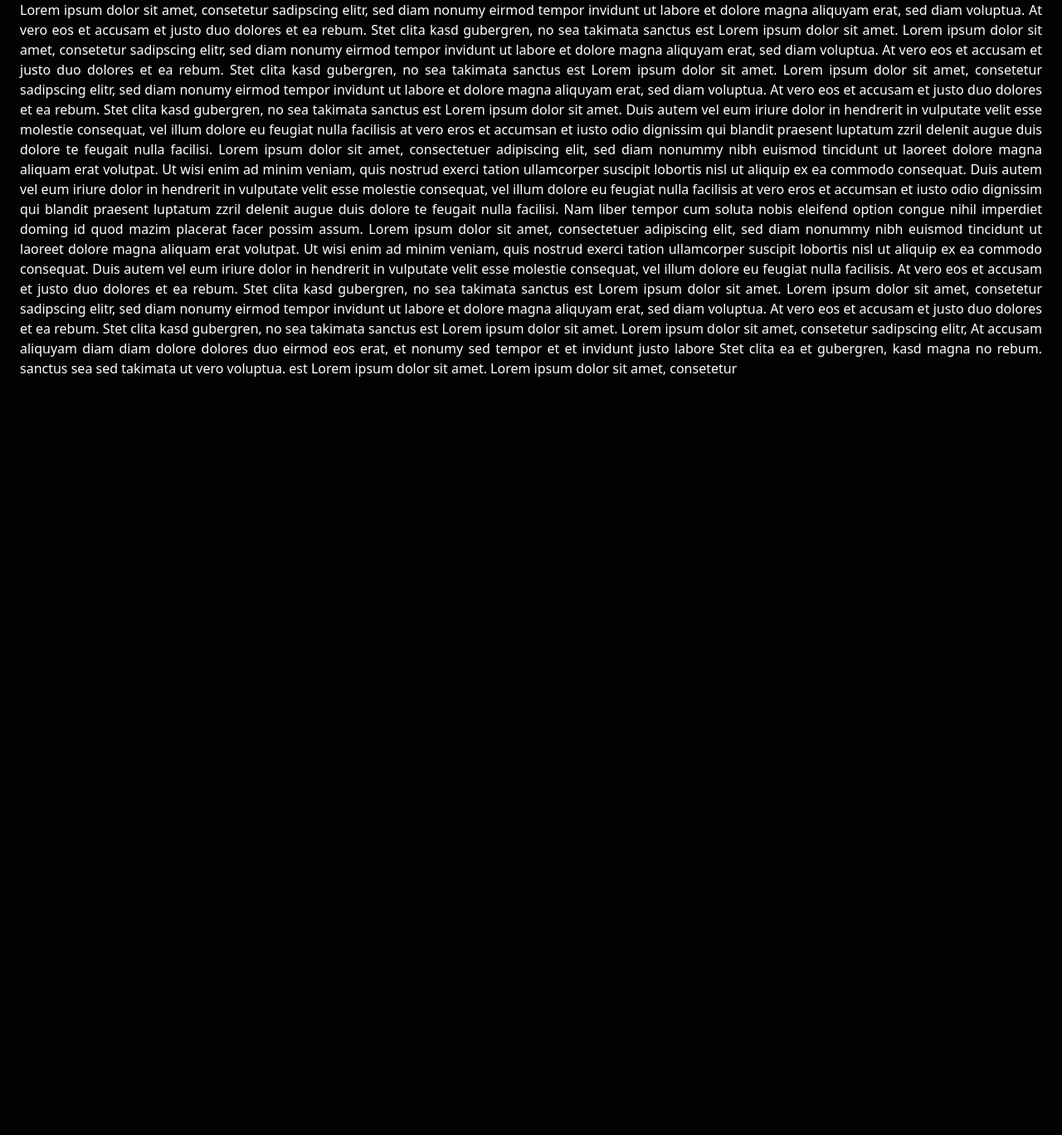
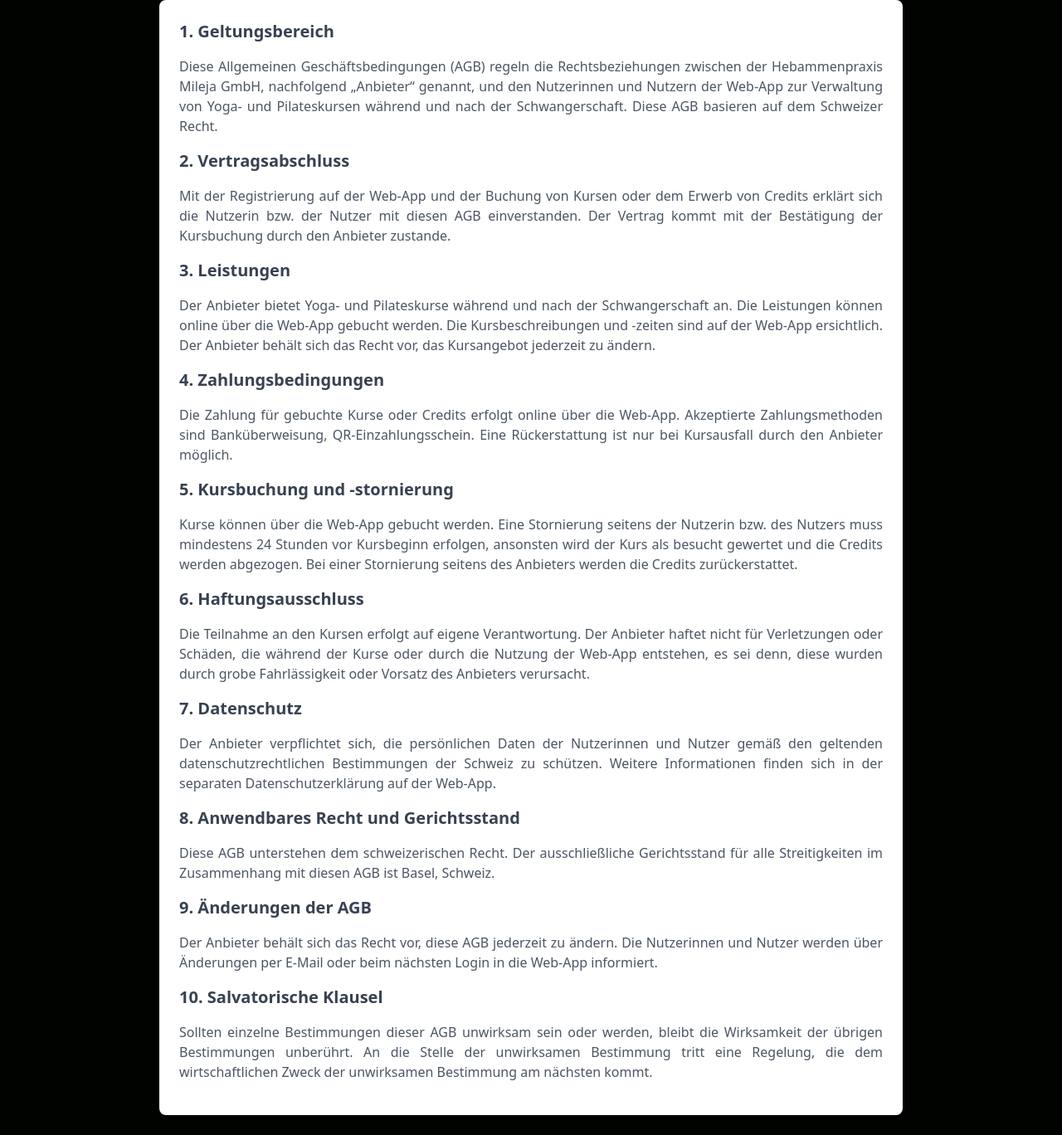
Before and after one commit to DannyBagus/yoga-class-app, a Django app: page /users/agb/ in a window 1280 px wide. Shown: the part 332-1700 px from the top of the page at 83% size. Before the commit the page ends 786 px from the top, so only its background shows below. Run offline with Django 5.2, Linux system fonts and the light colour scheme; some libraries are stand-ins or nearby versions.

Commit message:
agb and dsg completed

```diff
--- a/core/templates/core/home.html
+++ b/core/templates/core/home.html
@@ -233,8 +233,10 @@
     </div>
   </div>
 
-  <div id="impressum" class="flex justify-center items-center">
+  <div id="impressum" class="flex justify-center items-center space-x-4">
     <a href="{% url 'impressum' %}">Impressum</a>
+    <a href="{% url 'gtc-full' %}">AGBs</a>
+    <a href="{% url 'dsg' %}">DSG</a>
   </div>
 </div>
 {% endblock %}
--- a/users/templates/partials/gtc.html
+++ b/users/templates/partials/gtc.html
@@ -12,48 +12,101 @@
 
 <div class="text-white text-justify">
   <!-- GTC content -->
-  <div>
-    Lorem ipsum dolor sit amet, consetetur sadipscing elitr, sed diam nonumy
-    eirmod tempor invidunt ut labore et dolore magna aliquyam erat, sed diam
-    voluptua. At vero eos et accusam et justo duo dolores et ea rebum. Stet
-    clita kasd gubergren, no sea takimata sanctus est Lorem ipsum dolor sit
-    amet. Lorem ipsum dolor sit amet, consetetur sadipscing elitr, sed diam
-    nonumy eirmod tempor invidunt ut labore et dolore magna aliquyam erat, sed
-    diam voluptua. At vero eos et accusam et justo duo dolores et ea rebum. Stet
-    clita kasd gubergren, no sea takimata sanctus est Lorem ipsum dolor sit
-    amet. Lorem ipsum dolor sit amet, consetetur sadipscing elitr, sed diam
-    nonumy eirmod tempor invidunt ut labore et dolore magna aliquyam erat, sed
-    diam voluptua. At vero eos et accusam et justo duo dolores et ea rebum. Stet
-    clita kasd gubergren, no sea takimata sanctus est Lorem ipsum dolor sit
-    amet. Duis autem vel eum iriure dolor in hendrerit in vulputate velit esse
-    molestie consequat, vel illum dolore eu feugiat nulla facilisis at vero eros
-    et accumsan et iusto odio dignissim qui blandit praesent luptatum zzril
-    delenit augue duis dolore te feugait nulla facilisi. Lorem ipsum dolor sit
-    amet, consectetuer adipiscing elit, sed diam nonummy nibh euismod tincidunt
-    ut laoreet dolore magna aliquam erat volutpat. Ut wisi enim ad minim veniam,
-    quis nostrud exerci tation ullamcorper suscipit lobortis nisl ut aliquip ex
-    ea commodo consequat. Duis autem vel eum iriure dolor in hendrerit in
-    vulputate velit esse molestie consequat, vel illum dolore eu feugiat nulla
-    facilisis at vero eros et accumsan et iusto odio dignissim qui blandit
-    praesent luptatum zzril delenit augue duis dolore te feugait nulla facilisi.
-    Nam liber tempor cum soluta nobis eleifend option congue nihil imperdiet
-    doming id quod mazim placerat facer possim assum. Lorem ipsum dolor sit
-    amet, consectetuer adipiscing elit, sed diam nonummy nibh euismod tincidunt
-    ut laoreet dolore magna aliquam erat volutpat. Ut wisi enim ad minim veniam,
-    quis nostrud exerci tation ullamcorper suscipit lobortis nisl ut aliquip ex
-    ea commodo consequat. Duis autem vel eum iriure dolor in hendrerit in
-    vulputate velit esse molestie consequat, vel illum dolore eu feugiat nulla
-    facilisis. At vero eos et accusam et justo duo dolores et ea rebum. Stet
-    clita kasd gubergren, no sea takimata sanctus est Lorem ipsum dolor sit
-    amet. Lorem ipsum dolor sit amet, consetetur sadipscing elitr, sed diam
-    nonumy eirmod tempor invidunt ut labore et dolore magna aliquyam erat, sed
-    diam voluptua. At vero eos et accusam et justo duo dolores et ea rebum. Stet
-    clita kasd gubergren, no sea takimata sanctus est Lorem ipsum dolor sit
-    amet. Lorem ipsum dolor sit amet, consetetur sadipscing elitr, At accusam
-    aliquyam diam diam dolore dolores duo eirmod eos erat, et nonumy sed tempor
-    et et invidunt justo labore Stet clita ea et gubergren, kasd magna no rebum.
-    sanctus sea sed takimata ut vero voluptua. est Lorem ipsum dolor sit amet.
-    Lorem ipsum dolor sit amet, consetetur
+  <div class="max-w-4xl mx-auto p-6 bg-white shadow-md rounded-lg">
+    <h2 class="text-xl font-semibold text-gray-700 mb-4">1. Geltungsbereich</h2>
+    <p class="text-gray-600 mb-4">
+      Diese Allgemeinen Geschäftsbedingungen (AGB) regeln die Rechtsbeziehungen
+      zwischen der Hebammenpraxis Mileja GmbH, nachfolgend „Anbieter“ genannt,
+      und den Nutzerinnen und Nutzern der Web-App zur Verwaltung von Yoga- und
+      Pilateskursen während und nach der Schwangerschaft. Diese AGB basieren auf
+      dem Schweizer Recht.
+    </p>
+
+    <h2 class="text-xl font-semibold text-gray-700 mb-4">
+      2. Vertragsabschluss
+    </h2>
+    <p class="text-gray-600 mb-4">
+      Mit der Registrierung auf der Web-App und der Buchung von Kursen oder dem
+      Erwerb von Credits erklärt sich die Nutzerin bzw. der Nutzer mit diesen
+      AGB einverstanden. Der Vertrag kommt mit der Bestätigung der Kursbuchung
+      durch den Anbieter zustande.
+    </p>
+
+    <h2 class="text-xl font-semibold text-gray-700 mb-4">3. Leistungen</h2>
+    <p class="text-gray-600 mb-4">
+      Der Anbieter bietet Yoga- und Pilateskurse während und nach der
+      Schwangerschaft an. Die Leistungen können online über die Web-App gebucht
+      werden. Die Kursbeschreibungen und -zeiten sind auf der Web-App
+      ersichtlich. Der Anbieter behält sich das Recht vor, das Kursangebot
+      jederzeit zu ändern.
+    </p>
+
+    <h2 class="text-xl font-semibold text-gray-700 mb-4">
+      4. Zahlungsbedingungen
+    </h2>
+    <p class="text-gray-600 mb-4">
+      Die Zahlung für gebuchte Kurse oder Credits erfolgt online über die
+      Web-App. Akzeptierte Zahlungsmethoden sind Banküberweisung,
+      QR-Einzahlungsschein. Eine Rückerstattung ist nur bei Kursausfall durch
+      den Anbieter möglich.
+    </p>
+
+    <h2 class="text-xl font-semibold text-gray-700 mb-4">
+      5. Kursbuchung und -stornierung
+    </h2>
+    <p class="text-gray-600 mb-4">
+      Kurse können über die Web-App gebucht werden. Eine Stornierung seitens der
+      Nutzerin bzw. des Nutzers muss mindestens 24 Stunden vor Kursbeginn
+      erfolgen, ansonsten wird der Kurs als besucht gewertet und die Credits
+      werden abgezogen. Bei einer Stornierung seitens des Anbieters werden die
+      Credits zurückerstattet.
+    </p>
+
+    <h2 class="text-xl font-semibold text-gray-700 mb-4">
+      6. Haftungsausschluss
+    </h2>
+    <p class="text-gray-600 mb-4">
+      Die Teilnahme an den Kursen erfolgt auf eigene Verantwortung. Der Anbieter
+      haftet nicht für Verletzungen oder Schäden, die während der Kurse oder
+      durch die Nutzung der Web-App entstehen, es sei denn, diese wurden durch
+      grobe Fahrlässigkeit oder Vorsatz des Anbieters verursacht.
+    </p>
+
+    <h2 class="text-xl font-semibold text-gray-700 mb-4">7. Datenschutz</h2>
+    <p class="text-gray-600 mb-4">
+      Der Anbieter verpflichtet sich, die persönlichen Daten der Nutzerinnen und
+      Nutzer gemäß den geltenden datenschutzrechtlichen Bestimmungen der Schweiz
+      zu schützen. Weitere Informationen finden sich in der separaten
+      Datenschutzerklärung auf der Web-App.
+    </p>
+
+    <h2 class="text-xl font-semibold text-gray-700 mb-4">
+      8. Anwendbares Recht und Gerichtsstand
+    </h2>
+    <p class="text-gray-600 mb-4">
+      Diese AGB unterstehen dem schweizerischen Recht. Der ausschließliche
+      Gerichtsstand für alle Streitigkeiten im Zusammenhang mit diesen AGB ist
+      Basel, Schweiz.
+    </p>
+
+    <h2 class="text-xl font-semibold text-gray-700 mb-4">
+      9. Änderungen der AGB
+    </h2>
+    <p class="text-gray-600 mb-4">
+      Der Anbieter behält sich das Recht vor, diese AGB jederzeit zu ändern. Die
+      Nutzerinnen und Nutzer werden über Änderungen per E-Mail oder beim
+      nächsten Login in die Web-App informiert.
+    </p>
+
+    <h2 class="text-xl font-semibold text-gray-700 mb-4">
+      10. Salvatorische Klausel
+    </h2>
+    <p class="text-gray-600 mb-4">
+      Sollten einzelne Bestimmungen dieser AGB unwirksam sein oder werden,
+      bleibt die Wirksamkeit der übrigen Bestimmungen unberührt. An die Stelle
+      der unwirksamen Bestimmung tritt eine Regelung, die dem wirtschaftlichen
+      Zweck der unwirksamen Bestimmung am nächsten kommt.
+    </p>
   </div>
 
   <section id="messages">{% include 'partials/toast.html' %}</section>
--- a/users/urls.py
+++ b/users/urls.py
@@ -9,5 +9,6 @@
     path('mein-konto/', views.my_account, name='my-account'),
     path('news/', views.news_item, name='news-item'),
     path('purchase-credits/', views.purchase_credits, name='confirm-purchase'),
-    path('agb/', views.gtc_full, name='gtc-full')
+    path('agb/', views.gtc_full, name='gtc-full'),
+    path('dsg/', views.dsg, name='dsg')
 ]
--- a/users/views.py
+++ b/users/views.py
@@ -142,6 +142,9 @@
 def gtc_full(request):
     return render(request, 'users/gtc_base.html')
 
+def dsg(request):
+    return render(request, 'users/dsg.html')
+
 def purchase_credits(request):
     user = request.user
 
```
Also changed, not shown: users/templates/users/dsg.html (added, +104 -0 lines).
